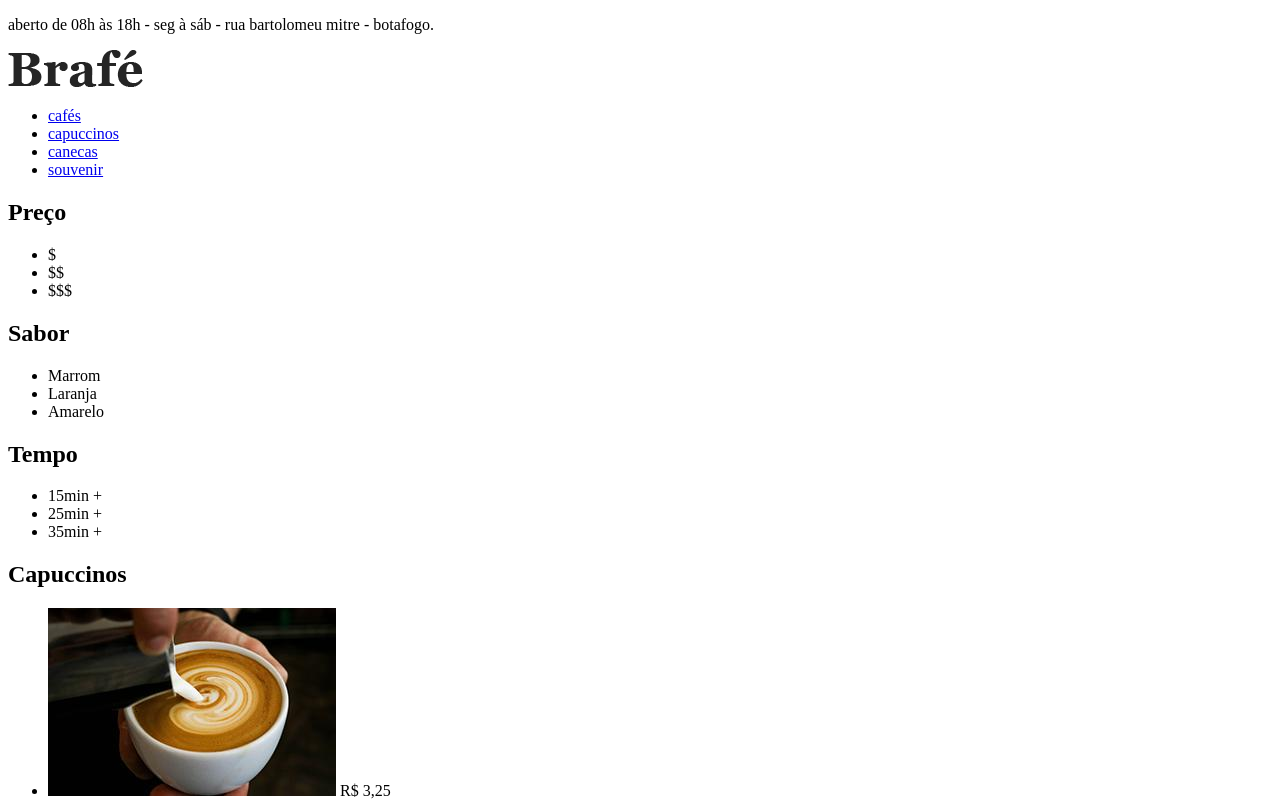
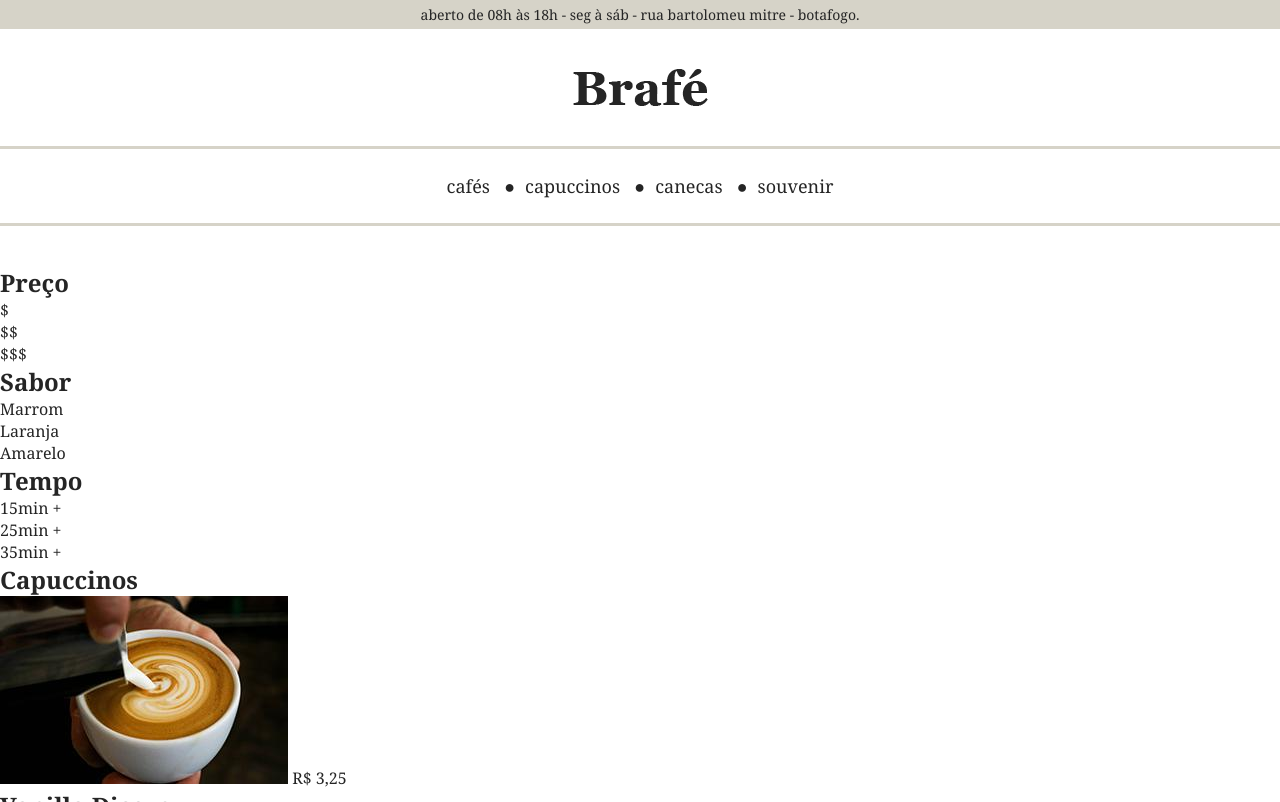
Before and after one commit to calixtonascimento/Brafe-Layout-2-HTML, a plain HTML site: page index.html in a window 1280 px wide. Shown: the top 802 px of the page. Drawn offline with Linux system fonts and the light colour scheme.

Commit message:
CSS Puro - Menu

```diff
--- a/css/style.css
+++ b/css/style.css
@@ -0,0 +1,57 @@
+* {
+  margin: 0px;
+  padding: 0px;
+  box-sizing: border-box;
+}
+
+li {
+  list-style: none;
+}
+
+body {
+  font-family: Georgia, "Times New Roman", Times, serif;
+  color: #252525;
+}
+
+/* MENU */
+
+.header-informacoes {
+  font-size: 0.875em;
+  background: #d6d3c8;
+  padding: 5px 0;
+  text-align: center;
+}
+
+.header-logo img {
+  display: block;
+  margin: 40px auto;
+}
+
+.header-menu {
+  border-top: 3px solid #d6d3c8;
+  border-bottom: 3px solid #d6d3c8;
+  text-align: center;
+  margin-bottom: 40px;
+  padding: 20px 0;
+}
+
+.header-menu li {
+  display: inline-block;
+}
+
+.header-menu li a {
+  display: block;
+  padding: 5px 10px 5px 0;
+  text-decoration: none;
+  color: #252525;
+  font-size: 1.125em;
+}
+
+.header-menu li a::before {
+  content: "●";
+  padding-right: 10px;
+}
+
+.header-menu li:first-child a::before {
+  content: "";
+}
--- a/index.html
+++ b/index.html
@@ -11,15 +11,15 @@
 
     <header>
 
-        <div>
+        <div class="header-informacoes">
             <p>aberto de 08h às 18h - seg à sáb - rua bartolomeu mitre - botafogo.</p>
         </div>
 
-        <a href="index.html">
+        <a class="header-logo" href="index.html">
             <img src="img/brafe.png" alt="Brafé">
         </a>
 
-        <nav>
+        <nav class="header-menu">
             <ul>
                 <li><a href="#">cafés</a></li>
                 <li><a href="#">capuccinos</a></li>
```
